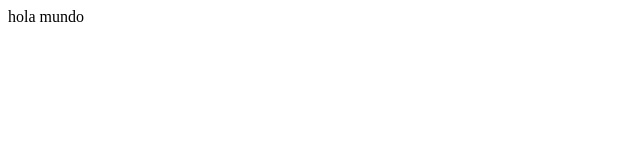
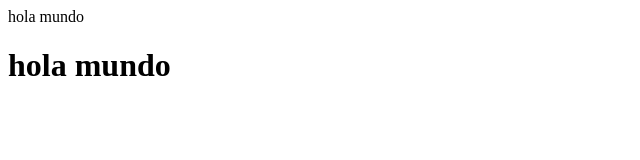
Before and after one commit to wilmerxxx/Pruebas_github, a plain HTML site: page index.html in a window 1280 px wide. Shown: the whole page, without its empty margins (0-640 px from the left). Drawn offline with Linux system fonts and the light colour scheme.

Commit message:
correccion de etiqueta

```diff
--- a/index.html
+++ b/index.html
@@ -8,7 +8,7 @@
 </head>
 <body>
     hola mundo
-    <h1
+    <h1>hola mundo</h1>
 
 
 </body>
```
